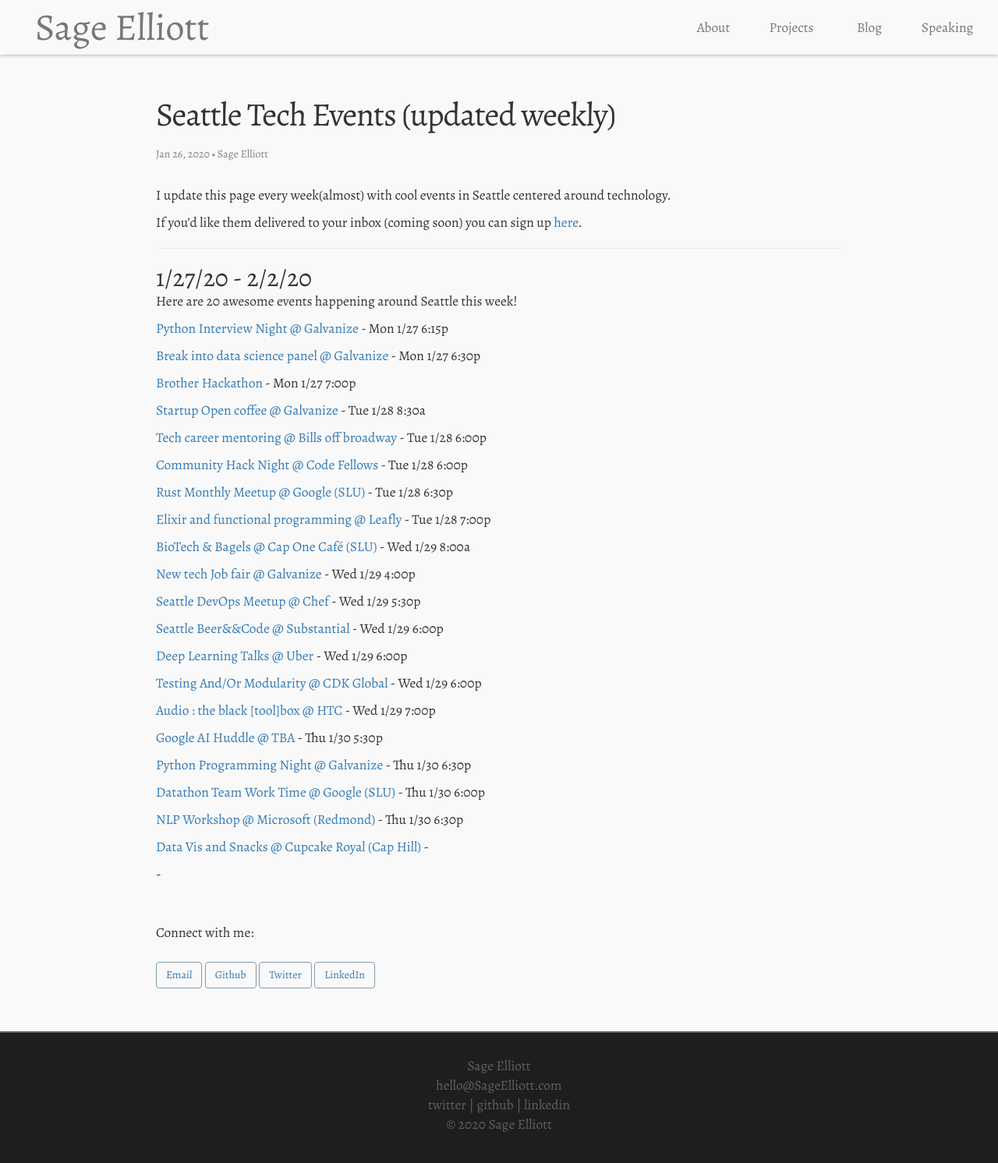
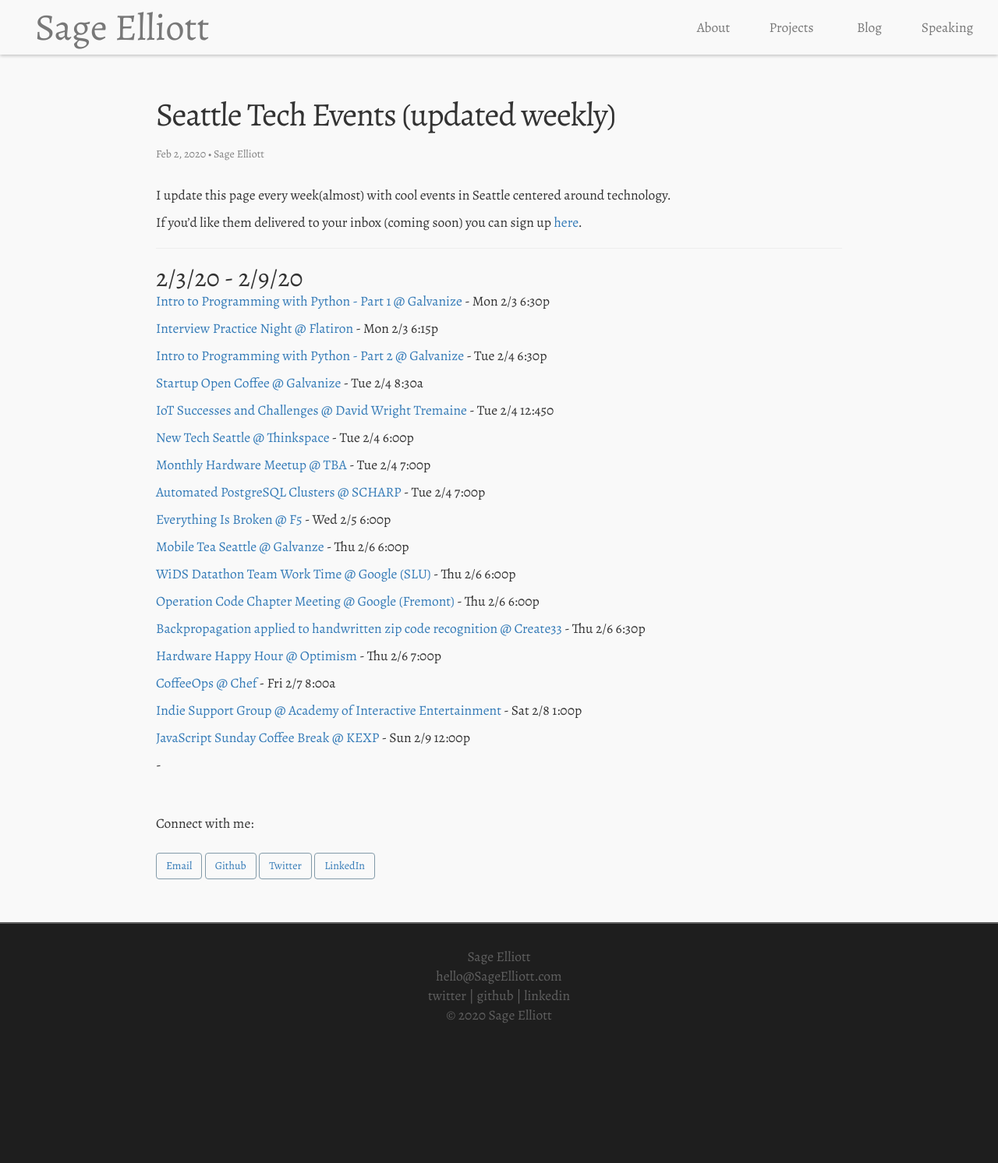
Before and after one commit to sagecodes/sage-blog, a Jekyll site: the page built from _posts/blog/event-posts/2019-8-26-meetups.markdown, in a window 1280 px wide. Shown: the top 1492 px of the page at 78% size. Built offline with Jekyll 4.4.1, drawn with Linux system fonts in a browser that asks for light colours; nearby versions of some CDN libraries; some web fonts are replaced.

Commit message:
Update: Weekly events

```diff
--- a/_posts/blog/event-posts/2019-8-26-meetups.markdown
+++ b/_posts/blog/event-posts/2019-8-26-meetups.markdown
@@ -2,7 +2,7 @@
 layout: post
 title:  "Seattle Tech Events (updated weekly)"
 permalink: /seattle-tech-events
-date:   2020-01-26
+date:   2020-02-02
 categories: post
 tags: events seattle
 author: Sage Elliott
@@ -15,46 +15,38 @@
 
 -------
 
-## 1/27/20 - 2/2/20
+## 2/3/20 - 2/9/20
 
-Here are 20 awesome events happening around Seattle this week!
+[Intro to Programming with Python - Part 1 @ Galvanize](https://www.meetup.com/Learn-Code-Seattle/events/267997524/) - Mon 2/3 6:30p
 
-[Python Interview Night @ Galvanize](https://www.meetup.com/PSPPython/events/prbjdrybccbkc/) - Mon 1/27 6:15p
+[Interview Practice Night @ Flatiron](https://www.meetup.com/PSPPython/events/vqbjdrybcdbfb/) - Mon 2/3 6:15p
 
-[Break into data science panel @ Galvanize](https://www.eventbrite.com/e/break-into-data-science-panel-discussion-and-info-session-galvanize-seattle-tickets-89292876397) - Mon 1/27 6:30p
+[Intro to Programming with Python - Part 2 @ Galvanize](https://www.meetup.com/Learn-Code-Seattle/events/267997538/) - Tue 2/4 6:30p
 
-[Brother Hackathon](https://www.meetup.com/Brother-Hackathon-Seattle/events/267940592) - Mon 1/27 7:00p
+[Startup Open Coffee @ Galvanize](https://www.meetup.com/Seattle-Startups-Open-Coffee/events/xftnplybcdbgb/) - Tue 2/4 8:30a
 
-[Startup Open coffee @ Galvanize](https://www.meetup.com/Seattle-Startups-Open-Coffee/events/xftnplybccblc/) - Tue 1/28 8:30a
+[IoT Successes and Challenges @ David Wright Tremaine](https://www.meetup.com/Seattle-Hardware-Startups/events/267706283/) - Tue 2/4 12:450
 
-[Tech career mentoring @ Bills off broadway](https://www.meetup.com/Seattle-Tech-Mentors/events/nrmthrybccblc/) - Tue 1/28 6:00p
+[New Tech Seattle @ Thinkspace](https://www.meetup.com/NewTechSeattle/events/xsgvhqybcdbpb/) - Tue 2/4 6:00p
 
-[Community Hack Night @ Code Fellows](https://www.meetup.com/openseattle/events/fzphnrybccblc/) - Tue 1/28 6:00p
+[Monthly Hardware Meetup @ TBA](https://www.meetup.com/Seattle-Arduino-Meetup/events/jzfsmrybcdbhb/) - Tue 2/4 7:00p
 
-[Rust Monthly Meetup @ Google (SLU)](https://www.meetup.com/Seattle-Rust-Meetup/events/prbtdrybccbsb/) - Tue 1/28 6:30p
+[Automated PostgreSQL Clusters @ SCHARP](https://www.meetup.com/Seattle-Postgres/events/klrjdrybcdbgb/) - Tue 2/4 7:00p
 
-[Elixir and functional programming @ Leafly](https://www.meetup.com/Seattle-Elixir-Programming-Meetup/events/267909556/) - Tue 1/28 7:00p
+[Everything Is Broken @ F5](https://www.meetup.com/Everything-Is-Broken/events/nckwdrybcdbhb/) - Wed 2/5 6:00p
 
-[BioTech & Bagels @ Cap One Café (SLU)](https://www.meetup.com/Seattle-BioTech-Bagels-Morning-Meetup/events/mkbwkrybccbmc/) - Wed 1/29 8:00a
+[Mobile Tea Seattle @ Galvanze](https://www.meetup.com/mobiletea-seattle/events/267733742/) - Thu 2/6 6:00p
 
-[New tech Job fair @ Galvanize](https://www.meetup.com/NewTechSeattle/events/266613742/) - Wed 1/29 4:00p
+[WiDS Datathon Team Work Time @ Google (SLU)](https://www.meetup.com/Seattle-WiDS-Meetup/events/gznwmrybcdbjb/) - Thu 2/6 6:00p
 
-[Seattle DevOps Meetup @ Chef](https://www.meetup.com/Seattle-DevOps-Meetup/events/266467729/) - Wed 1/29 5:30p
+[Operation Code Chapter Meeting @ Google (Fremont)](https://www.meetup.com/OperationCode-SeattleWA/events/268389806/) - Thu 2/6 6:00p
 
-[Seattle Beer&&Code @ Substantial](https://www.meetup.com/Beer-Code-Seattle/events/dfmznnybccbmc/) - Wed 1/29 6:00p
+[Backpropagation applied to handwritten zip code recognition @ Create33](https://www.meetup.com/Papers-We-Love-Seattle/events/rbfqfrybcdbjb/) - Thu 2/6 6:30p
 
-[Deep Learning Talks @ Uber](https://www.eventbrite.com/e/seattle-applied-deep-learning-january-2020-tickets-89327792833) - Wed 1/29 6:00p
+[Hardware Happy Hour @ Optimism](https://www.meetup.com/Seattle-Hardware-Happy-Hour-3H/events/268258415/) - Thu 2/6 7:00p
 
-[Testing And/Or Modularity @ CDK Global](https://www.meetup.com/seattle-software-craftsmanship/events/268072625/) - Wed 1/29 6:00p
+[CoffeeOps @ Chef](https://www.meetup.com/Seattle-CoffeeOps/events/kgmkbqybcdbkb/) - Fri 2/7 8:00a
 
-[Audio : the black [tool]box @ HTC](https://www.meetup.com/Seattle-Unity3D/events/267976312/) - Wed 1/29 7:00p
+[Indie Support Group @ Academy of Interactive Entertainment](https://www.meetup.com/SeattleIndies/events/xnvbnrybcdblb/) - Sat 2/8 1:00p
 
-[Google AI Huddle @ TBA](https://www.meetup.com/Google-AI-Huddle-Seattle/events/268162839/) - Thu 1/30 5:30p
-
-[Python Programming Night @ Galvanize](https://www.meetup.com/PSPPython/events/267972652/) - Thu 1/30 6:30p
-
-[Datathon Team Work Time @ Google (SLU)](https://www.meetup.com/Seattle-WiDS-Meetup/events/gznwmrybccbnc/) - Thu 1/30 6:00p
-
-[NLP Workshop @ Microsoft (Redmond)](https://www.meetup.com/Seattle-Artificial-Intelligence-Workshops/events/267627486/) - Thu 1/30 6:30p
-
-[Data Vis and Snacks @ Cupcake Royal (Cap Hill)](https://www.meetup.com/Data-Viz-Jam-Sessions/events/268025382/) -
+[JavaScript Sunday Coffee Break @ KEXP](https://www.meetup.com/seattlejshackers/events/gjsfmrybcdbmb/) - Sun 2/9 12:00p
```
